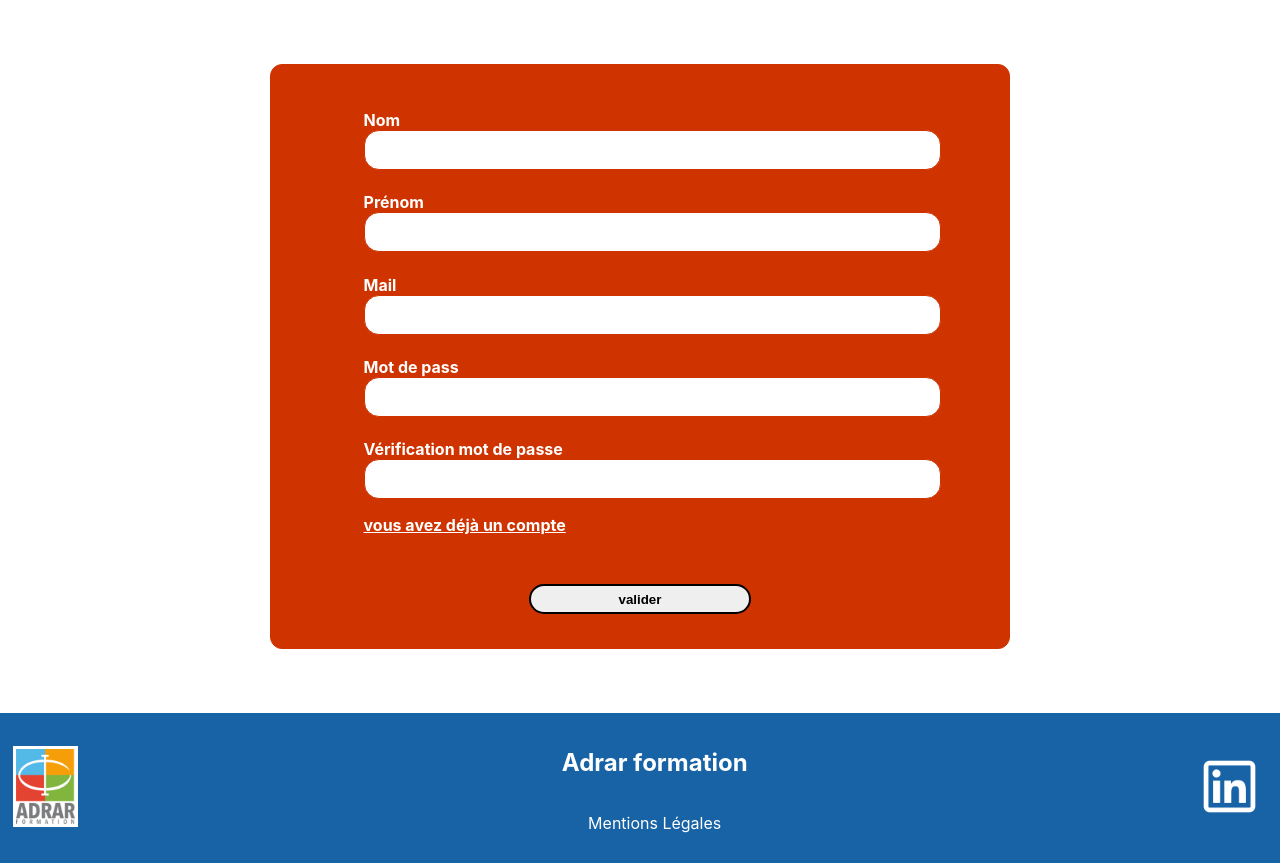
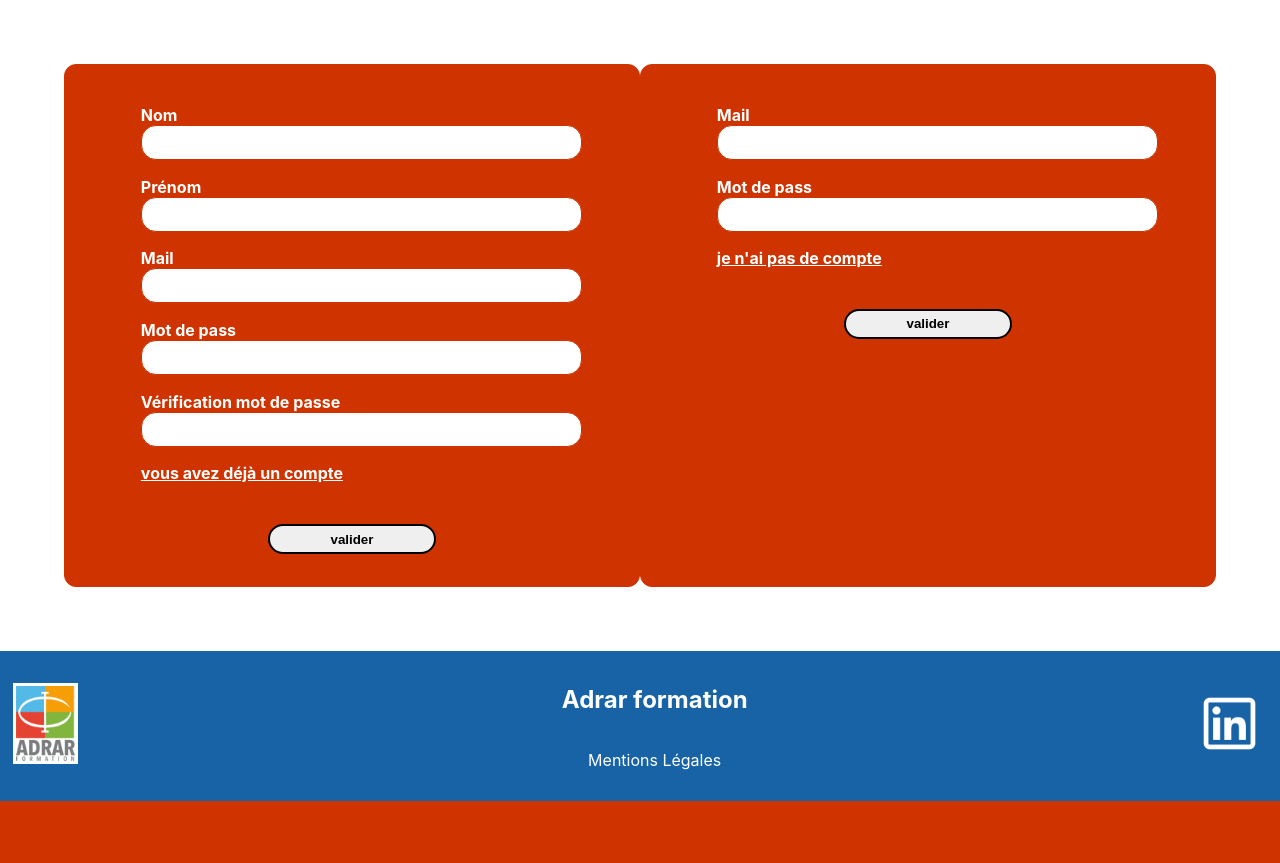
Before and after one commit to MaximeCrq/MFS, a PHP site: page /MFS/Connexion_Inscription in a window 1280 px wide. Shown: the part 210-1073 px from the top of the page. After the commit the page ends 1011 px from the top, so only its background shows below. Run offline with PHP 8.4, Linux system fonts and the light colour scheme.

Commit message:
ajout js connexion_inscription

```diff
--- /dev/null
+++ b/script/connexion_inscription.js
@@ -0,0 +1,13 @@
+let formulaire_un=document.querySelector(".formulaireUN");
+console.log(formulaire_un);
+
+let formulaire_deux=document.querySelector(".formulaireDEUX");
+console.log(formulaire_deux);
+
+let para=document.querySelector(".p_form_ins");
+console.log(para);
+
+para.addEventListener('click',() =>{
+    formulaire_un.classList.toggle("afficher")
+
+})
--- a/style/connexion_inscription.css
+++ b/style/connexion_inscription.css
@@ -1,3 +1,12 @@
+.fomulaireDEUX.afficher{
+    display: none;
+}
+.fomulaireUN.afficher{
+    display: flex;
+}
+.fomulaire2{
+    display: none;
+}
 main {
     display: flex;
     justify-content: center;
@@ -5,7 +14,7 @@ main {
     color: white;
     font-weight: bold;
 }
-main form{
+main .formulaireUN,.formulaireDEUX{
     display: flex;
     flex-direction: column;
     border: 1px solid  rgb(207,52,0);
@@ -22,7 +31,7 @@ main form{
     justify-content: center;
     width: 80%;
 }
-form #form section{
+.formulaireUN #form section{
     display: flex;
     flex-direction: column;
 }
@@ -61,7 +70,7 @@ input[type="submit"]:hover{
 }
 
 @media (max-width: 450px) {
-    main form{
+    main .formulaireUN{
         display: flex;
         flex-direction: column;
         border: 1px solid  rgb(207,52,0);
--- a/view/view_connexion_inscription.php
+++ b/view/view_connexion_inscription.php
@@ -1,5 +1,5 @@
 <main>
-    <form action="" method="Post">
+    <form action="" method="Post" class="formulaireUN">
         <div id="form">
             <section>
                 <label for="nom">Nom</label>
@@ -21,8 +21,24 @@
                 <label for="vérifMdp">Vérification mot de passe</label>
                 <input type="password" name="vérifMdp"/>
             </section>
-            <p>vous avez déjà un compte</p>
+            <p class="p_form_ins">vous avez déjà un compte</p>
             <input type="submit" name ="submit" value="valider"/>
         </div>
     </form>
+    <form action="" method="Post" class="formulaireDEUX">
+        <div id="form">
+
+            <section>
+                <label for="mail">Mail</label>
+                <input type="email" name="mail"/>
+            </section>
+            <section>
+                <label for="mdp">Mot de pass</label>
+                <input type="password" name="mdp"/>
+            </section>
+            <p class="p_form_co">je n'ai pas de compte</p>
+            <input type="submit" name ="submit" value="valider"/>
+        </div>
+    </form>
+    <script src="script/Connexion_Inscription.js"></script>
 </main>
```
